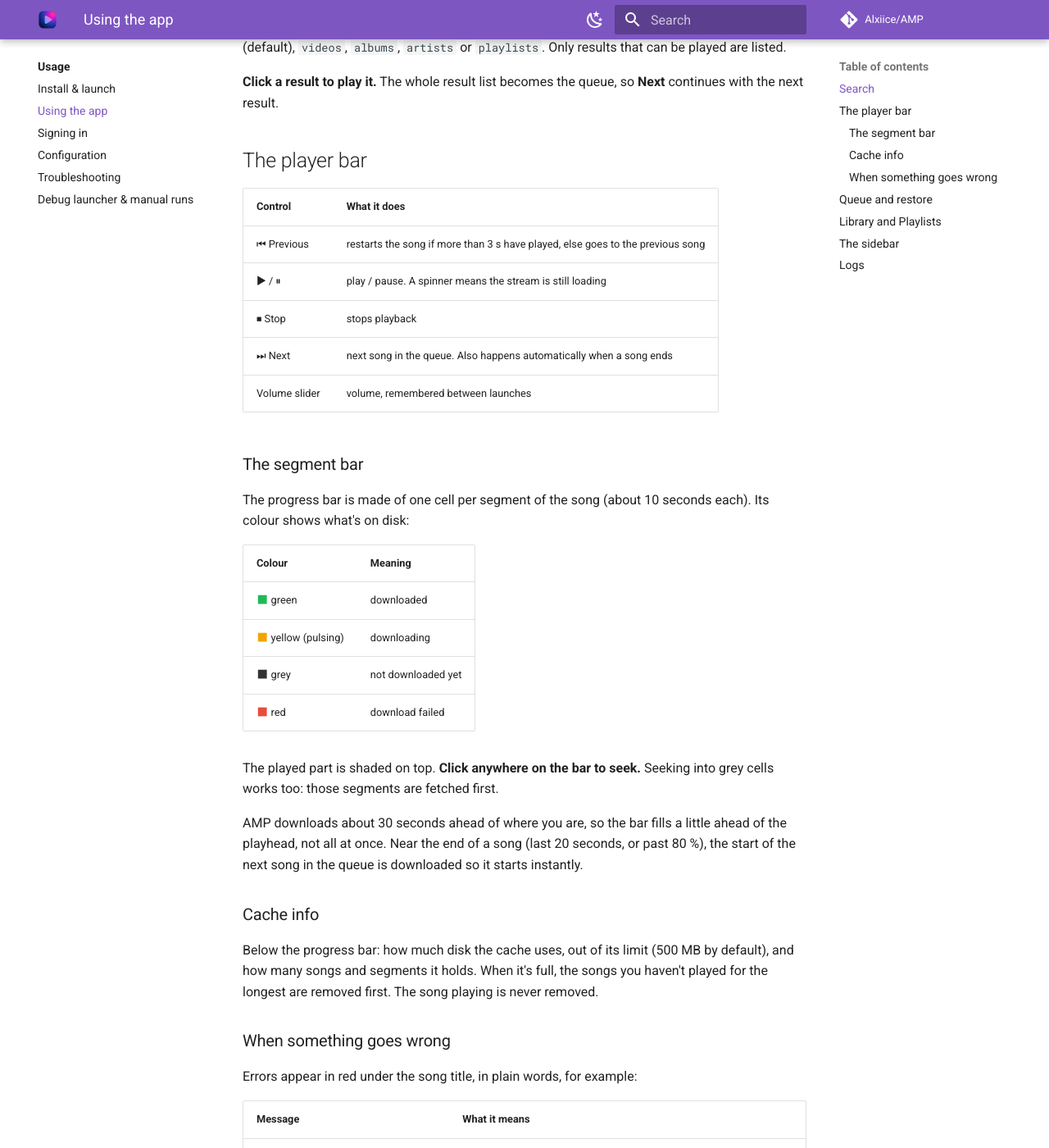
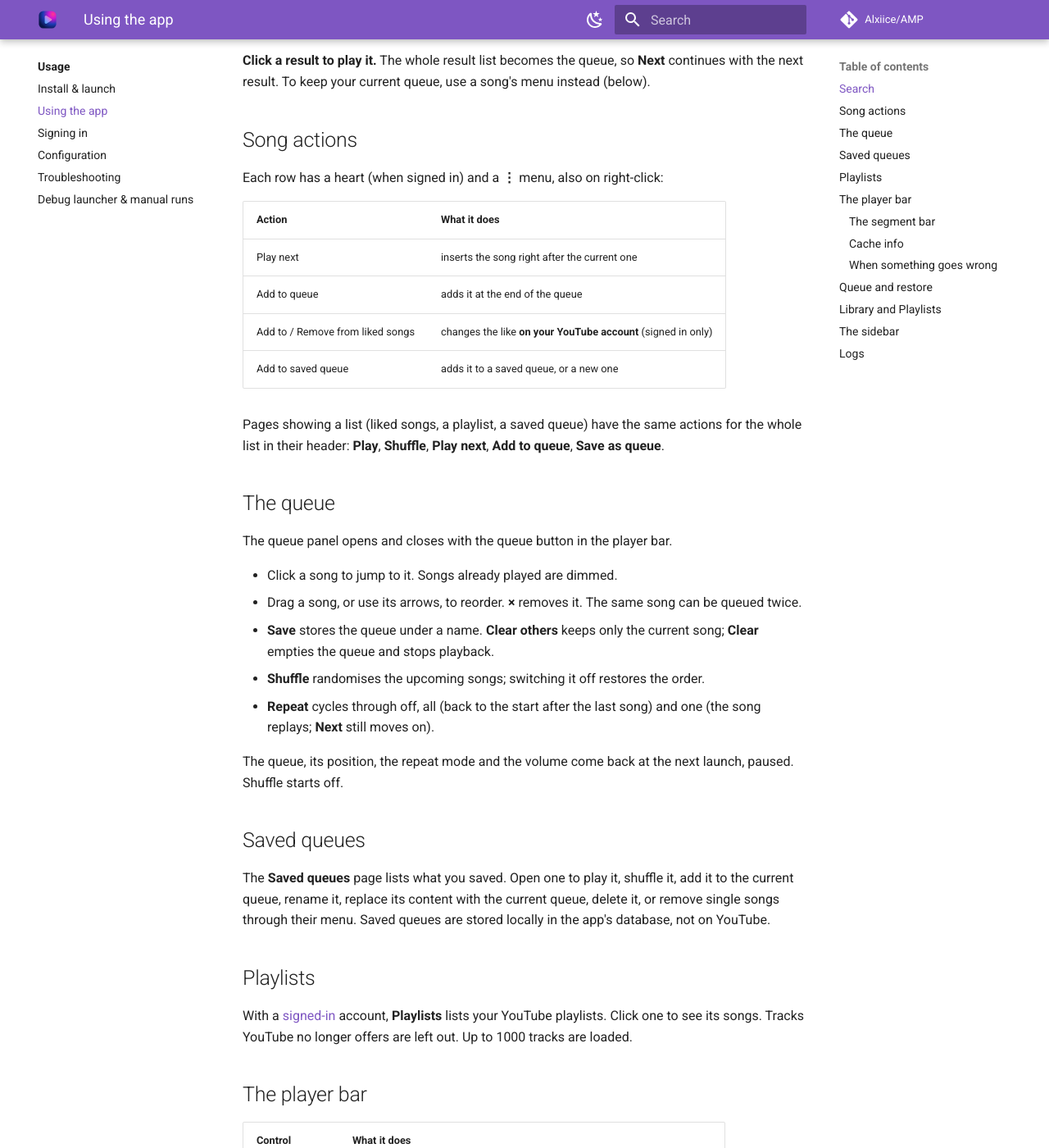
Before and after one commit to Alxiice/AMP, an MkDocs documentation site: the page built from docs/usage/using-the-app.md, in a window 1280 px wide and 1400 px high, scrolled down 350 px. Shown: the whole window at 82% size. Built offline with MkDocs 1.6.1 and Material for MkDocs 9.7.7, drawn with Linux system fonts in a browser that asks for light colours; comment, search, counter and statistics services are not loaded; some of the changed text lies outside the part shown.

Commit message:
Document the queue, likes, saved queues and new UI.

```diff
--- a/docs/usage/using-the-app.md
+++ b/docs/usage/using-the-app.md
@@ -1,15 +1,54 @@
 # Using the app
 
-The window has a sidebar on the left (pages, backend status, session badge) and the player bar
-along the bottom.
+The window has a sidebar on the left (pages, session badge, cache use, backend status), the page
+in the middle, the [queue panel](#the-queue) on the right and the player bar along the bottom.
 
 ## Search
 
-Type in the search box and press ++enter++. The drop-down chooses what to search: `songs`
-(default), `videos`, `albums`, `artists` or `playlists`. Only results that can be played are listed.
+Type in the search box and press ++enter++. The chips switch between `Songs` and `Videos`.
 
 **Click a result to play it.** The whole result list becomes the queue, so **Next** continues
-with the next result.
+with the next result. To keep your current queue, use a song's menu instead (below).
+
+## Song actions
+
+Each row has a heart (when signed in) and a **⋮** menu, also on right-click:
+
+| Action | What it does |
+|---|---|
+| Play next | inserts the song right after the current one |
+| Add to queue | adds it at the end of the queue |
+| Add to / Remove from liked songs | changes the like **on your YouTube account** (signed in only) |
+| Add to saved queue | adds it to a saved queue, or a new one |
+
+Pages showing a list (liked songs, a playlist, a saved queue) have the same actions for the whole
+list in their header: **Play**, **Shuffle**, **Play next**, **Add to queue**, **Save as queue**.
+
+## The queue
+
+The queue panel opens and closes with the queue button in the player bar.
+
+- Click a song to jump to it. Songs already played are dimmed.
+- Drag a song, or use its arrows, to reorder. **×** removes it. The same song can be queued twice.
+- **Save** stores the queue under a name. **Clear others** keeps only the current song; **Clear**
+  empties the queue and stops playback.
+- **Shuffle** randomises the upcoming songs; switching it off restores the order.
+- **Repeat** cycles through off, all (back to the start after the last song) and one (the song
+  replays; **Next** still moves on).
+
+The queue, its position, the repeat mode and the volume come back at the next launch, paused.
+Shuffle starts off.
+
+## Saved queues
+
+The **Saved queues** page lists what you saved. Open one to play it, shuffle it, add it to the
+current queue, rename it, replace its content with the current queue, delete it, or remove single
+songs through their menu. Saved queues are stored locally in the app's database, not on YouTube.
+
+## Playlists
+
+With a [signed-in](sign-in.md) account, **Playlists** lists your YouTube playlists. Click one to
+see its songs. Tracks YouTube no longer offers are left out. Up to 1000 tracks are loaded.
 
 ## The player bar
 
@@ -18,6 +57,8 @@ with the next result.
 | ⏮ Previous | restarts the song if more than 3 s have played, else goes to the previous song |
 | ▶ / ⏸ | play / pause. A spinner means the stream is still loading |
 | ⏹ Stop | stops playback |
+| Shuffle, Repeat | see [The queue](#the-queue) |
+| Heart | like the current song (signed in only) |
 | ⏭ Next | next song in the queue. Also happens automatically when a song ends |
 | Volume slider | volume, remembered between launches |
 
@@ -28,12 +69,12 @@ shows what's on disk:
 
 | Colour | Meaning |
 |---|---|
-| :material-square:{ style="color: #1db954" } green | downloaded |
+| :material-square:{ style="color: #4a4a57" } light grey | downloaded |
 | :material-square:{ style="color: #f0a500" } yellow (pulsing) | downloading |
-| :material-square:{ style="color: #333333" } grey | not downloaded yet |
-| :material-square:{ style="color: #e74c3c" } red | download failed |
+| :material-square:{ style="color: #33333d" } dark grey | not downloaded yet |
+| :material-square:{ style="color: #ff5f56" } red | download failed |
 
-The played part is shaded on top. **Click anywhere on the bar to seek.** Seeking into grey cells
+The played part is drawn on top in the accent colour. **Click anywhere on the bar to seek.** Seeking into grey cells
 works too: those segments are fetched first.
 
 AMP downloads about 30 seconds ahead of where you are, so the bar fills a little ahead of the
@@ -42,8 +83,8 @@ the next song in the queue is downloaded so it starts instantly.
 
 ### Cache info
 
-Below the progress bar: how much disk the cache uses, out of its limit (500 MB by default), and
-how many songs and segments it holds. When it's full, the songs you haven't played for the
+At the bottom of the sidebar: how much disk the cache uses, out of its limit (500 MB by default).
+Hover it for the number of songs and segments. When it's full, the songs you haven't played for the
 longest are removed first. The song playing is never removed.
 
 ### When something goes wrong
```
Also changed, not shown: docs/code/backend/api.md (+6 -2 lines), docs/code/frontend/index.md (+19 -19 lines), docs/code/frontend/player.md (+4 -4 lines).
